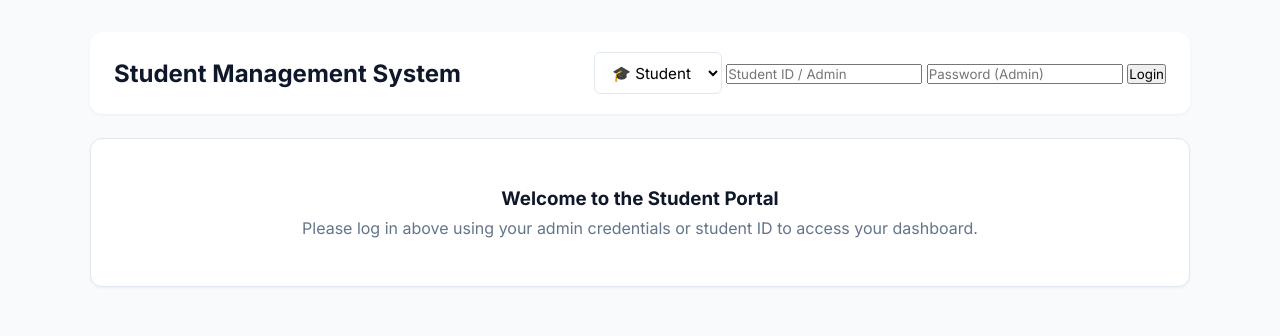
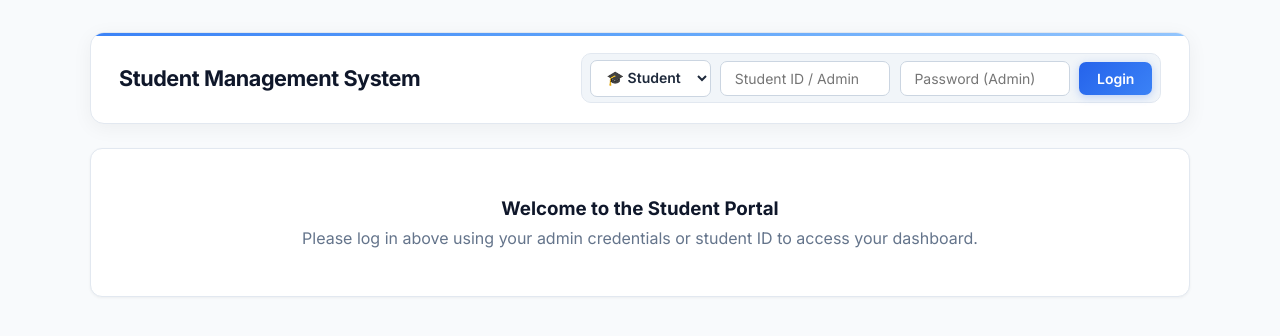
Before and after one commit to Sereiboth180/StudentManagementSystem, a Flask app: page / in a window 1280 px wide. Shown: the top 336 px of the page. Run offline with Flask 3, Linux system fonts and the light colour scheme.

Commit message:
Refactor styles for header and login form
Updated header styles and added new login form elements.

```diff
--- a/static/style.css
+++ b/static/style.css
@@ -37,20 +37,117 @@ body {
   margin: 0 auto;
 }
 
-/* Header & Top Bar */
+/* Modern Header Bar */
 header {
   display: flex;
   justify-content: space-between;
   align-items: center;
   margin-bottom: 1.5rem;
   background: var(--card-bg);
-  padding: 1.25rem 1.5rem;
-  border-radius: 12px;
-  box-shadow: var(--shadow-sm);
+  padding: 1.25rem 1.75rem;
+  border-radius: 14px;
+  box-shadow: 0 4px 20px rgba(0, 0, 0, 0.05);
+  border: 1px solid var(--border-color);
+  position: relative;
+  overflow: hidden;
   animation: fadeInDown 0.5s ease-out;
 }
 
-/* Card Animation & Hover */
+/* Header Top Accent Line */
+header::before {
+  content: '';
+  position: absolute;
+  top: 0;
+  left: 0;
+  right: 0;
+  height: 3px;
+  background: linear-gradient(90deg, #3b82f6, #60a5fa, #93c5fd);
+}
+
+header h2 {
+  font-size: 1.35rem;
+  font-weight: 700;
+  color: var(--text-main);
+  letter-spacing: -0.02em;
+}
+
+/* Login Container & Form Elements */
+.login-form {
+  display: flex;
+  align-items: center;
+  gap: 0.6rem;
+  background: #f1f5f9;
+  padding: 0.35rem 0.5rem;
+  border-radius: 10px;
+  border: 1px solid #e2e8f0;
+  transition: border-color 0.2s ease, box-shadow 0.2s ease;
+}
+
+.login-form:focus-within {
+  border-color: #93c5fd;
+  box-shadow: 0 0 0 3px rgba(59, 130, 246, 0.15);
+}
+
+/* Role Selector Styling */
+.role-select {
+  background-color: #ffffff;
+  color: #1e293b;
+  font-weight: 600;
+  font-size: 0.875rem;
+  padding: 0.5rem 0.75rem;
+  border: 1px solid #cbd5e1;
+  border-radius: 7px;
+  cursor: pointer;
+  outline: none;
+  transition: all 0.2s ease;
+}
+
+.role-select:hover {
+  border-color: #3b82f6;
+}
+
+/* Login Inputs */
+.login-input {
+  background: #ffffff;
+  border: 1px solid #cbd5e1;
+  border-radius: 7px;
+  padding: 0.5rem 0.85rem;
+  font-size: 0.875rem;
+  color: var(--text-main);
+  outline: none;
+  width: 170px;
+  transition: all 0.2s ease;
+}
+
+.login-input:focus {
+  border-color: #3b82f6;
+  width: 185px;
+}
+
+/* Login Button */
+.btn-login {
+  background: linear-gradient(135deg, #2563eb, #3b82f6);
+  color: #ffffff;
+  font-weight: 600;
+  font-size: 0.875rem;
+  padding: 0.5rem 1.1rem;
+  border: none;
+  border-radius: 7px;
+  cursor: pointer;
+  box-shadow: 0 2px 8px rgba(37, 99, 235, 0.25);
+  transition: all 0.2s ease;
+}
+
+.btn-login:hover {
+  transform: translateY(-1px);
+  box-shadow: 0 4px 12px rgba(37, 99, 235, 0.4);
+}
+
+.btn-login:active {
+  transform: scale(0.96);
+}
+
+/* Card Section Animation & Hover */
 .card {
   background: var(--card-bg);
   border-radius: 12px;
@@ -67,7 +164,15 @@ header {
   box-shadow: var(--shadow-md);
 }
 
-/* Inputs & Focus Animations */
+/* Form Inputs & Focus */
+.form-group label {
+  display: block;
+  font-size: 0.875rem;
+  font-weight: 500;
+  margin-bottom: 0.35rem;
+  color: var(--text-muted);
+}
+
 .form-input, select {
   padding: 0.6rem 0.8rem;
   border: 1px solid var(--border-color);
@@ -83,7 +188,7 @@ header {
   box-shadow: 0 0 0 3px rgba(59, 130, 246, 0.2);
 }
 
-/* Interactive Buttons */
+/* Buttons */
 .btn {
   padding: 0.6rem 1rem;
   border: none;
@@ -129,7 +234,7 @@ header {
   box-shadow: 0 4px 12px rgba(239, 68, 68, 0.3);
 }
 
-/* Tables & Smooth Row Highlights */
+/* Table Styling */
 .table-container {
   overflow-x: auto;
 }
```
